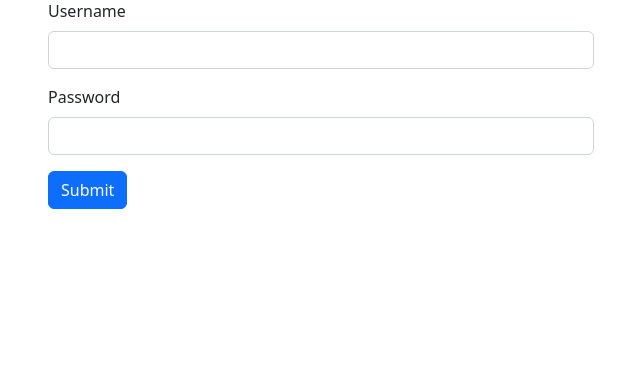
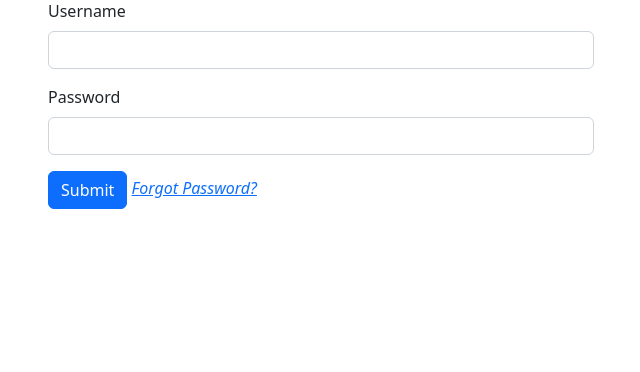
Before and after one commit to tindyc/Fika, a Django app: page /members/login in a window 1280 px wide. Shown: the part 121-493 px from the top of the page, without its empty margins (319-959 px from the left). Run offline with Django 4.2, Linux system fonts and the light colour scheme.

Commit message:
Add anchor tag to login for password reset

```diff
--- a/members/templates/authenticate/login.html
+++ b/members/templates/authenticate/login.html
@@ -31,7 +31,7 @@
                         <input type="password" class="form-control" id="password" name="password">
                       </div>
                       <button type="submit" class="btn btn-primary">Submit</button>
-                    </div>
+                      <a href="{% url 'password_reset' %}"><i>Forgot Password?</i></a>
                 </form>
             </div>
         </div>
```
